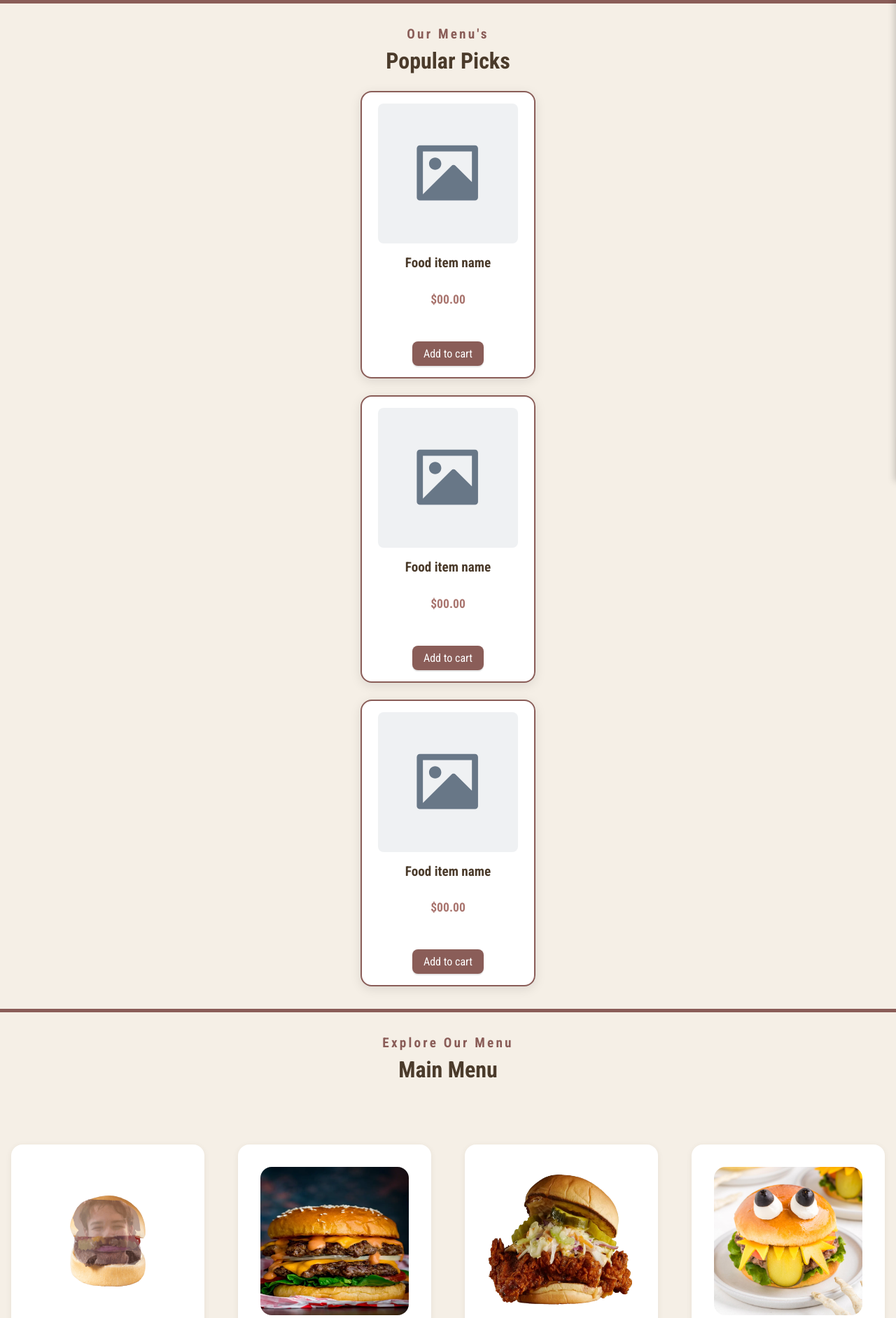
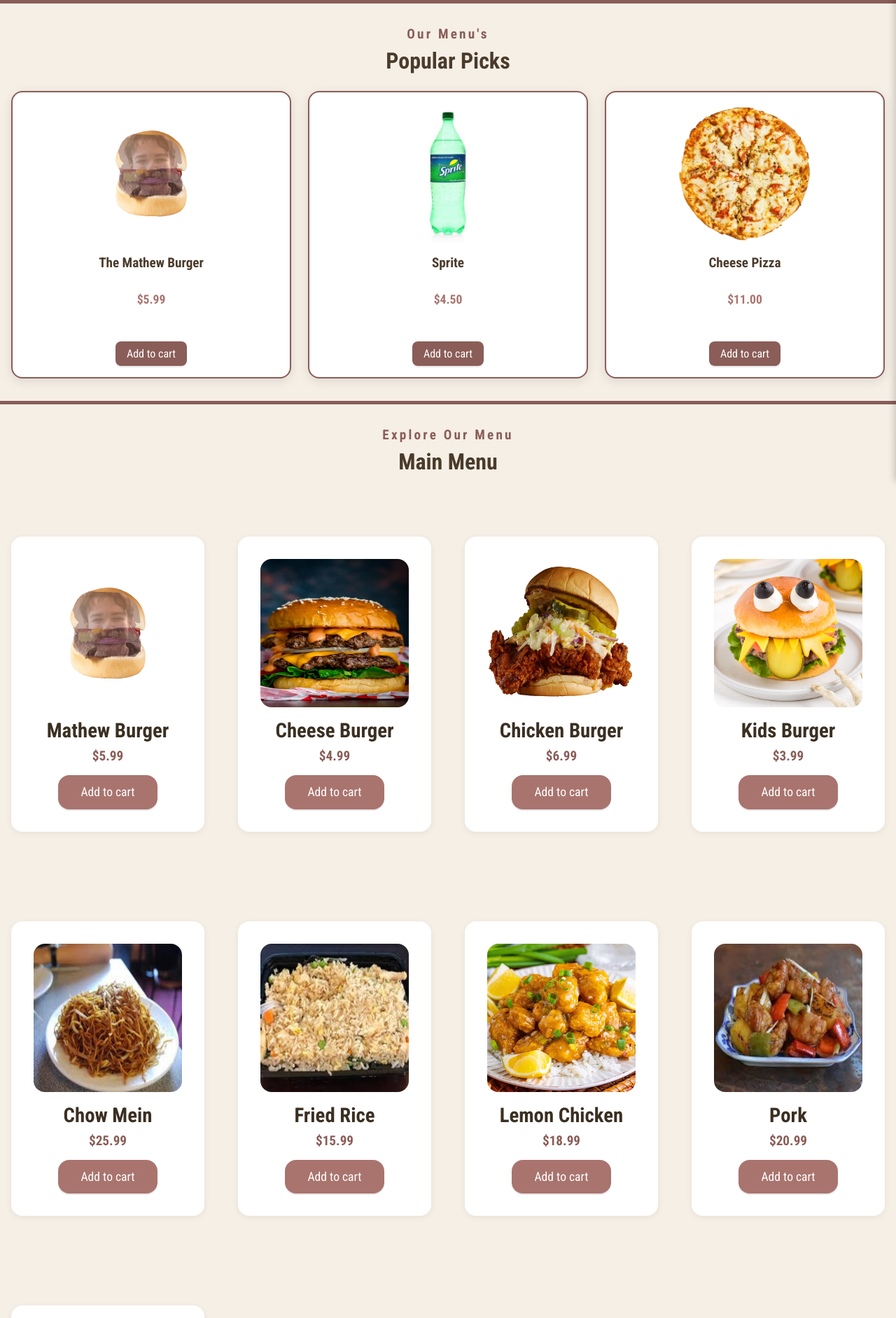
Before and after one commit to robertsc2/Takeaway-System, a Flask app: page /menu in a window 1280 px wide. Shown: the part 112-1996 px from the top of the page at 70% size. Run offline with Flask 3, Linux system fonts and the light colour scheme.

Commit message:
Fixed Popular Picks section layout and adding to cart, Fixed cart color and order total styling, Finished popular picks section

```diff
--- a/static/javascript.js
+++ b/static/javascript.js
@@ -4,22 +4,25 @@
     const cartValue = document.querySelector('.cart-value');
     const listcart = document.querySelector('.listcart');
     const cartTotal = document.getElementById('cartTotal');
+
     // Add to cart
-    document.querySelectorAll('.menu-item .btn').forEach((btn, idx) => {
+    document.querySelectorAll('.menu-item .btn, .order-card .btn').forEach((btn, idx) => {
         btn.addEventListener('click', function(e) {
             e.preventDefault();
-            const item = btn.closest('.menu-item');
-            const name = item.querySelector('h4')
-                .innerText;
-            const price = parseFloat(item.querySelector(
-                '.price').innerText.replace('$',
-                ''));
+            const item = btn.closest('.menu-item, .order-card');
+            const name = item.querySelector('h4').innerText;
+            const price = parseFloat(item.querySelector('.price').innerText.replace('$', ''));
             addToCart({
                 name,
                 price
             });
         });
     });
+
+
+
+
+
 /* Thingy when the payment button is clicked
     document.getElementById('checkoutBtn').addEventListener('click', async function() {
         const checkoutData = cart.map(item => ({
--- a/static/style.css
+++ b/static/style.css
@@ -203,6 +203,12 @@
   height: 2px;
   background: var(--rustic2);
   margin: 1rem 0;
+}
+
+.seperating-bar-5 {
+  width: 100%;
+  height: 2px;
+  background: var(--rustic2);
 }
 
 
@@ -841,7 +847,7 @@
   padding: 1.2rem 1.5rem 1.2rem 1.5rem;
   border-top: 1px solid #e0d9cd;
   border-bottom: 1px solid #e0d9cd;
-  background: var(--cream2);
+  background: var(--pure-white);
   color: var(--lead2);
   letter-spacing: 0.5px;
   margin-bottom: 0;
@@ -871,7 +877,7 @@
 
 .cartbtn {
   font-size: 1.5rem;
-  color: var(--lead2);
+  color: var(--pure-white);
   cursor: pointer;
   background: var(--rustic2);
   border: none;
--- a/templates/menu.html
+++ b/templates/menu.html
@@ -1,5 +1,6 @@
 <!DOCTYPE html>
 <html lang="en">
+
 <head>
     <meta charset="UTF-8" />
     <meta name="viewport" content="width=device-width, initial-scale=1.0" />
@@ -8,13 +9,9 @@
     <link rel="preconnect" href="https://fonts.googleapis.com" />
     <link rel="preconnect" href="https://fonts.gstatic.com" crossorigin />
     <link href="https://fonts.googleapis.com/css2?family=Roboto+Condensed:ital,wght@0,100..900;1,100..900&display=swap" rel="stylesheet" />
-        <link
-            rel="stylesheet"
-            href="https://cdnjs.cloudflare.com/ajax/libs/font-awesome/6.7.2/css/all.min.css"
-            integrity="sha512-Evv84Mr4kqVGRNSgIGL/F/aIDqQb7xQ2vcrdIwxfjThSH8CSR7PBEakCr51Ck+w+/U6swU2Im1vVX0SVk9ABhg=="
-            crossorigin="anonymous"
-            referrerpolicy="no-referrer"/>
+    <link rel="stylesheet" href="https://cdnjs.cloudflare.com/ajax/libs/font-awesome/6.7.2/css/all.min.css" integrity="sha512-Evv84Mr4kqVGRNSgIGL/F/aIDqQb7xQ2vcrdIwxfjThSH8CSR7PBEakCr51Ck+w+/U6swU2Im1vVX0SVk9ABhg==" crossorigin="anonymous" referrerpolicy="no-referrer" />
 </head>
+
 <body>
     <!-- Header Section -->
     <header>
@@ -27,7 +24,7 @@
                 <li><a href="/#store-info">Contact</a></li>
             </ul>
             <div class="desktop-action flex gap-2">
-                    <a href="#" class="cart-icon">
+                <a class="cart-icon">
                     <i class="fa-solid fa-cart-shopping"></i>
                     <span class="cart-value">0</span>
                 </a>
@@ -64,41 +61,46 @@
                 </div>
 
     </header>
+
     <div class="seperating-bar"></div>
 
-        <!-- Popular Picks-->
+    <!-- Popular Picks Section -->
+    <main>
          <section class="wrapper p-top">
                 <div class="text-center">
                     <h5>Our Menu's</h5>
                     <h2>Popular Picks</h2>
                 </div>
-            <div class="menu-list text-center flex gap-3">
+                <div class="menu-list text-center flex mt-4 gap-3">
                     <div class="order-card">
                         <div class="card-image">
-                        <img src="/static/images/placeholder.svg" alt="Placeholder Image" class="picksimage" />
+                            <img src="/static/Burgers/Mathewburger.png" alt="Mathew Burger"  />
                         </div>
-                    <h4>Food item name</h4>
-                    <h4 class="price">$00.00</h4>
+                        <h4>The Mathew Burger</h4>
+                        <h4 class="price">$5.99</h4>
                         <a class="btn">Add to cart</a>
                     </div>
+
                     <div class="order-card">
                         <div class="card-image">
-                        <img src="/static/images/placeholder.svg" alt="Placeholder Image" class="picksimage" />
+                            <img src="/static/food/sprite.jpg" alt="Sprite"  />
                         </div>
-                    <h4>Food item name</h4>
-                    <h4 class="price">$00.00</h4>
+                        <h4>Sprite</h4>
+                        <h4 class="price">$4.50</h4>
                         <a class="btn">Add to cart</a>
                     </div>
+
                     <div class="order-card">
                         <div class="card-image">
-                        <img src="/static/images/placeholder.svg" alt="Placeholder Image" class="picksimage" />
+                            <img src="/static/food/Cheese Pizza.png" alt="Cheese Pizza" />
                         </div>
-                    <h4>Food item name</h4>
-                    <h4 class="price">$00.00</h4>
+                        <h4>Cheese Pizza</h4>
+                        <h4 class="price">$11.00</h4>
                         <a class="btn">Add to cart</a>
                     </div>
                 </div>
             </section>
+    </main>
 
     <div class="seperating-bar-3"></div>
 
@@ -113,25 +115,25 @@
         <div class="menu-category">
             <div class="menu-items flex gap-3">
                 <div class="menu-item">
-                        <img src="/static/Burgers/Mathewburger.png" alt="Mathew Burger" class="menu-image" />
+                    <img src="/static/Burgers/Mathewburger.png" alt="Mathew Burger"  />
                     <h4>Mathew Burger</h4>
                     <h4 class="price">$5.99</h4>
                     <a class="btn">Add to cart</a>
                 </div>
                 <div class="menu-item">
-                        <img src="/static/Burgers/Cheese.webp" alt="Cheese Burger" class="menu-image" />
+                    <img src="/static/Burgers/Cheese.webp" alt="Cheese Burger"  />
                     <h4>Cheese Burger</h4>
                     <h4 class="price">$4.99</h4>
                     <a class="btn">Add to cart</a>
                 </div>
                 <div class="menu-item">
-                        <img src="/static/Burgers/chicken.webp" alt="Chicken Burger" class="menu-image" />
+                    <img src="/static/Burgers/chicken.webp" alt="Chicken Burger"  />
                     <h4>Chicken Burger</h4>
                     <h4 class="price">$6.99</h4>
                     <a class="btn">Add to cart</a>
                 </div>
                 <div class="menu-item">
-                        <img src="/static/Burgers/kids.jpg" alt="Kids Burger" class="menu-image" />
+                    <img src="/static/Burgers/kids.jpg" alt="Kids Burger"  />
                     <h4>Kids Burger</h4>
                     <h4 class="price">$3.99</h4>
                     <a class="btn">Add to cart</a>
@@ -143,25 +145,25 @@
         <div class="menu-category">
             <div class="menu-items flex gap-3">
                 <div class="menu-item">
-                        <img src="/static/Chinese/chow mein.jpg" alt="Chow Mein" class="menu-image" />
+                    <img src="/static/Chinese/chow mein.jpg" alt="Chow Mein"  />
                     <h4>Chow Mein</h4>
                     <h4 class="price">$25.99</h4>
                     <a class="btn">Add to cart</a>
                 </div>
                 <div class="menu-item">
-                        <img src="/static/Chinese/fried rice.jpg" alt="Fried Rice" class="menu-image" />
+                    <img src="/static/Chinese/fried rice.jpg" alt="Fried Rice"  />
                     <h4>Fried Rice</h4>
                     <h4 class="price">$15.99</h4>
                     <a class="btn">Add to cart</a>
                 </div>
                 <div class="menu-item">
-                        <img src="/static/Chinese/lchicken.jpg" alt="Lemon Chicken" class="menu-image" />
+                    <img src="/static/Chinese/lchicken.jpg" alt="Lemon Chicken"  />
                     <h4>Lemon Chicken</h4>
                     <h4 class="price">$18.99</h4>
                     <a class="btn">Add to cart</a>
                 </div>
                 <div class="menu-item">
-                        <img src="/static/Chinese/pork.jpg" alt="Pork" class="menu-image" />
+                    <img src="/static/Chinese/pork.jpg" alt="Pork"  />
                     <h4>Pork</h4>
                     <h4 class="price">$20.99</h4>
                     <a class="btn">Add to cart</a>
@@ -173,25 +175,25 @@
         <div class="menu-category">
             <div class="menu-items flex gap-3">
                 <div class="menu-item">
-                        <img src="/static/food/Cheese Pizza.png" alt="Cheese Pizza" class="menu-image" />
+                    <img src="/static/food/Cheese Pizza.png" alt="Cheese Pizza"  />
                     <h4>Cheese Pizza</h4>
                     <h4 class="price">$11.00</h4>
                     <a class="btn">Add to cart</a>
                 </div>
                 <div class="menu-item">
-                        <img src="/static/food/Hawaiian Pizza.png" alt="" class="menu-image" />
+                    <img src="/static/food/Hawaiian Pizza.png" alt=""  />
                     <h4>Hawaiian Pizza</h4>
                     <h4 class="price">$14.00</h4>
                     <a class="btn">Add to cart</a>
                 </div>
                 <div class="menu-item">
-                        <img src="/static/food/Meat Lovers Pizza.png" alt="" class="menu-image" />
+                    <img src="/static/food/Meat Lovers Pizza.png" alt=""  />
                     <h4>Meat Lovers</h4>
                     <h4 class="price">$13.00</h4>
                     <a class="btn">Add to cart</a>
                 </div>
                 <div class="menu-item">
-                        <img src="/static/food/Pepperoni Pizza.png" alt="" class="menu-image" />
+                    <img src="/static/food/Pepperoni Pizza.png" alt=""  />
                     <h4>Peperoni Pizza</h4>
                     <h4 class="price">$12.00</h4>
                     <a class="btn">Add to cart</a>
@@ -205,25 +207,25 @@
         <div class="menu-category">
             <div class="menu-items flex gap-3">
                 <div class="menu-item">
-                                    <img src="/static/food/coke.png" alt="Coke Can" class="menu-image" />
+                    <img src="/static/food/coke.png" alt="Coke Can"  />
                     <h4>Coke Can</h4>
                     <h4 class="price">$3.50</h4>
                     <a class="btn">Add to cart</a>
                 </div>
                 <div class="menu-item">
-                                    <img src="/static/food/fanta.png" alt="Fanta Can" class="menu-image" />
+                    <img src="/static/food/fanta.png" alt="Fanta Can"  />
                     <h4>Fanta Can</h4>
                     <h4 class="price">$3.50</h4>
                     <a class="btn">Add to cart</a>
                 </div>
                 <div class="menu-item">
-                                    <img src="/static/food/l&p.png" alt="L&P Can" class="menu-image" />
+                    <img src="/static/food/l&p.png" alt="L&P Can"  />
                     <h4>L&P Can</h4>
                     <h4 class="price">$3.50</h4>
                     <a class="btn">Add to cart</a>
                 </div>
                 <div class="menu-item">
-                                    <img src="/static/food/sprite.jpg" alt="Sprite" class="menu-image" />
+                    <img src="/static/food/sprite.jpg" alt="Sprite"  />
                     <h4>Sprite</h4>
                     <h4 class="price">$4.50</h4>
                     <a class="btn">Add to cart</a>
@@ -262,9 +264,11 @@
         <h1>Shopping Cart</h1>
         <hr class="cart-divider" />
         <div class="listcart"></div>
+        <div class="seperating-bar-5"></div>
         <div class="cart-total">
             Total: $<span id="cartTotal">0.00</span>
         </div>
+        <div class="seperating-bar-5"></div>
         <div class="cart-buttons">
             <a id="closeCart" class="cartbtn">CLOSE</a>
             <a href="/payment" id="checkoutBtn" class="cartbtn">CHECKOUT</a>
@@ -276,4 +280,5 @@
     </div>
     <script src="/static/javascript.js"> </script>
 </body>
+
 </html>
```
Also changed, not shown: templates/index.html (+24 -17 lines), .TXT, Error Screenshots/Cart After Improvments.png (added), Error Screenshots/Cart Before Improvments.png (added), Error Screenshots/Pp Add to cart error code.png (added), Error Screenshots/Pp Add to cart fix code.png (added), Error Screenshots/popular picks code error.png (added), Error Screenshots/popular picks code fix.png (added), Error Screenshots/popular picks error fix.png (added), Error Screenshots/popular picks error.png (added). Lines whose indentation alone changed are shown as unchanged.
